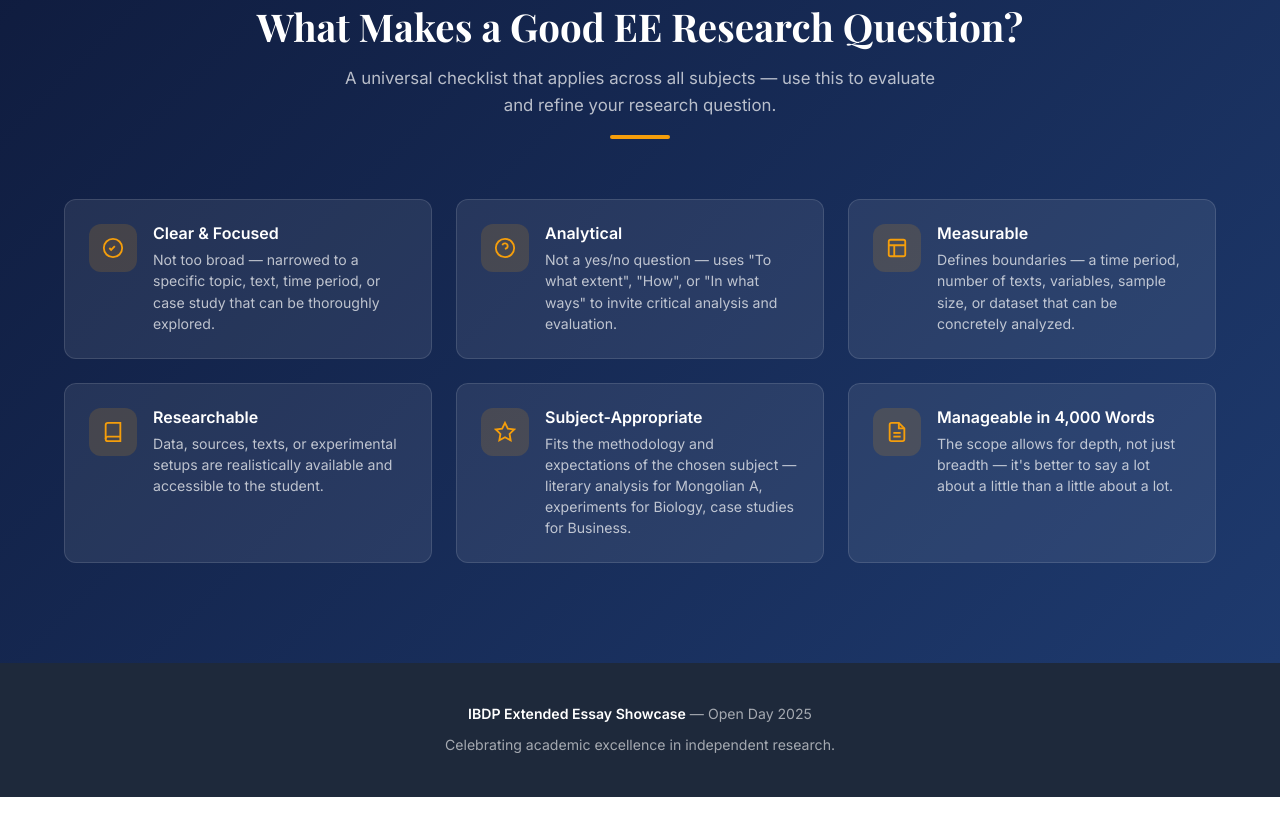
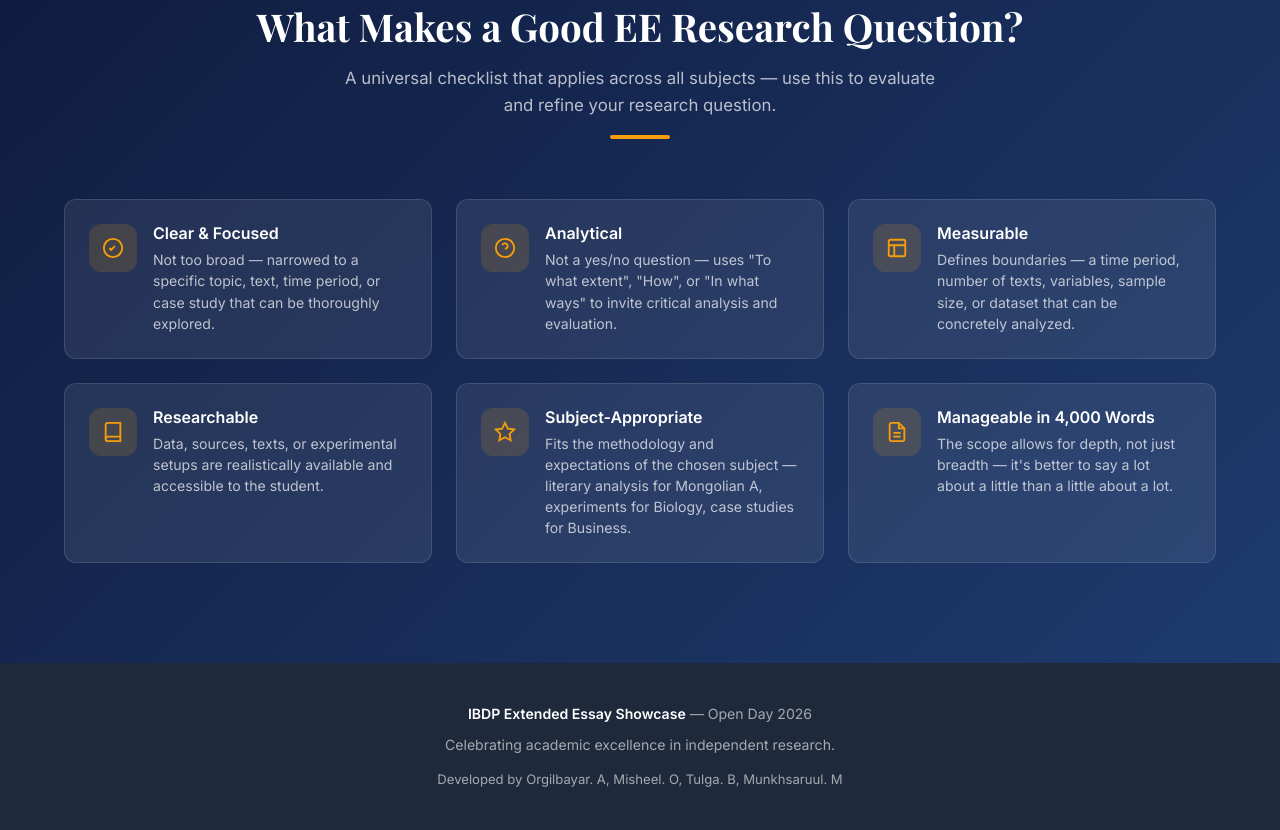
Before and after one commit to zorigt0721-ict/ee-showcase, a plain HTML site: page index.html in a window 1280 px wide. Shown: the part 8506-9336 px from the top of the page. Before the commit the page ends 9303 px from the top, so only its background shows below. Drawn offline with nearby package versions, Linux system fonts and the light colour scheme.

Commit message:
Update footer: Open Day 2026, add developer credits, fix RQ layout and mobile responsive

```diff
--- a/index.html
+++ b/index.html
@@ -1277,8 +1277,9 @@
 <!-- ==================== Footer ==================== -->
 <footer>
     <div class="container">
-        <p><strong>IBDP Extended Essay Showcase</strong> — Open Day 2025</p>
+        <p><strong>IBDP Extended Essay Showcase</strong> — Open Day 2026</p>
         <p style="margin-top:8px;">Celebrating academic excellence in independent research.</p>
+        <p style="margin-top:12px; font-size:0.82rem;">Developed by Orgilbayar. A, Misheel. O, Tulga. B, Munkhsaruul. M</p>
     </div>
 </footer>
 
```
